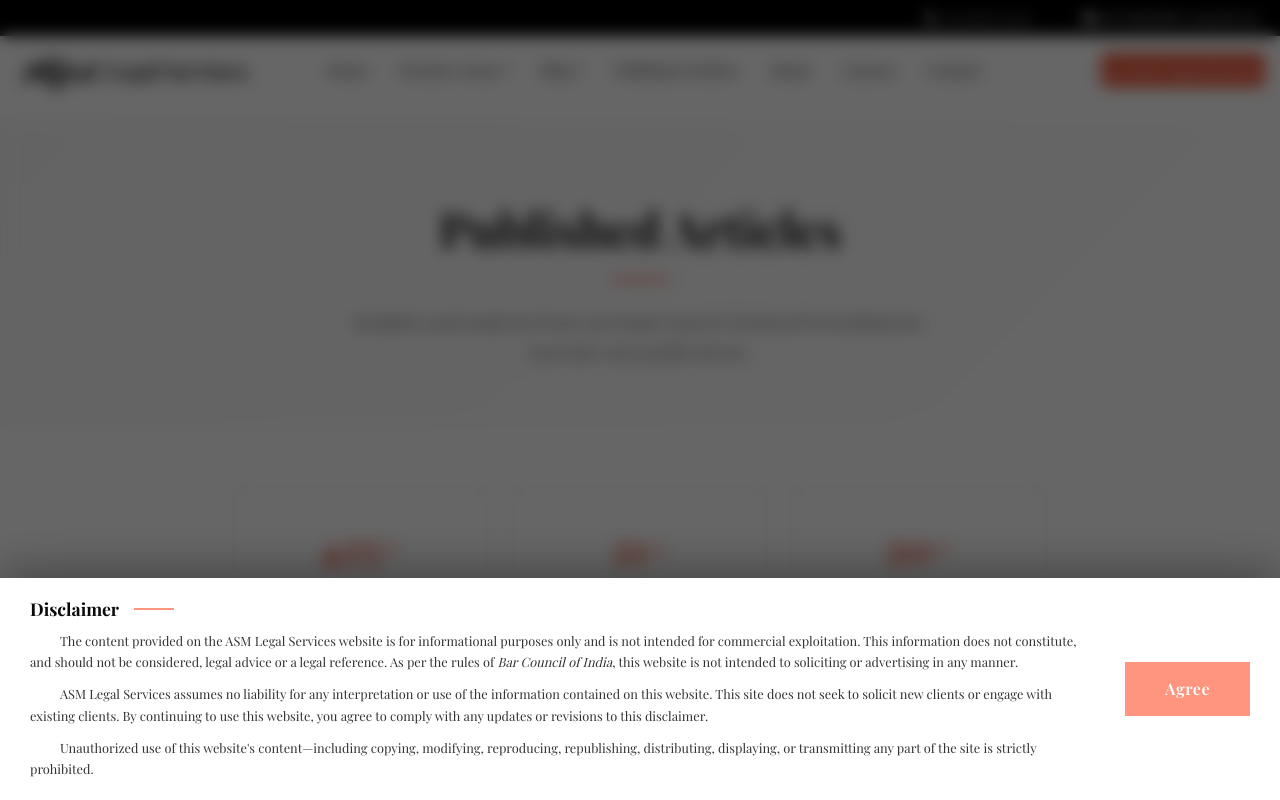
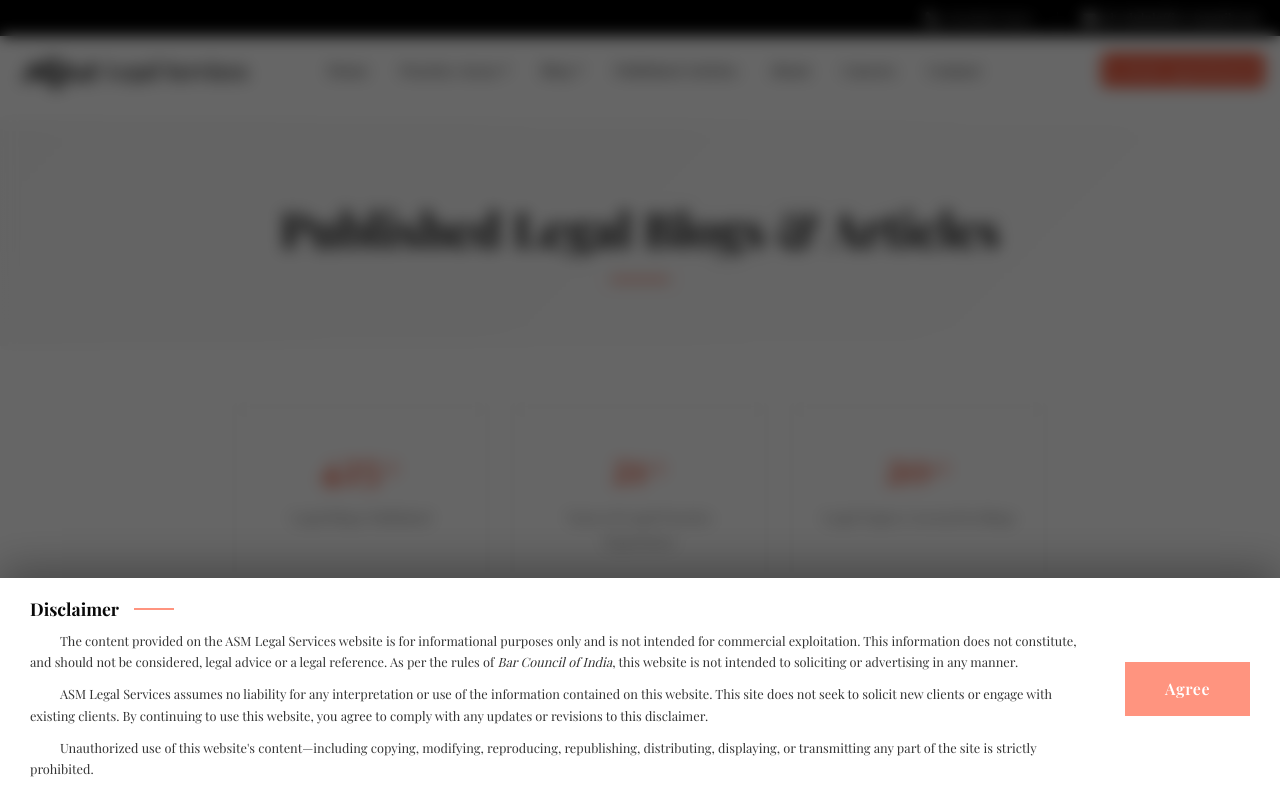
Before and after one commit to asmlegalservice/asmlegal, a React (Vite) app: page /published-articles in a window 1280 px wide. Shown: the top 800 px of the page. Built offline with nearby package versions, Linux system fonts and the light colour scheme.

Commit message:
correction

```diff
--- a/src/components/NavBar/NavBar.jsx
+++ b/src/components/NavBar/NavBar.jsx
@@ -75,7 +75,8 @@ const servicesData = [
       "Safeguard Your Brand & Business",
       "Founder & Investor Documentation",
       "Fund Raising & Investor Documentation",
-      "Strategic dispute resolution & risk control"
+      "Vendor & Partnership Agreement",
+
     ],
   },
 
@@ -226,12 +227,22 @@ const Navbar = () => {
                   {...makeHoverHandlers(setBlogOpen, blogTimer)}
                 >
                   <div className="blog-grid">
-                    {[1, 2, 3, 4].map((b) => (
-                      <Link key={b} to="/blogs" onClick={closeMenu} className="blog-item">
-                        <span>Blog Title {b}</span>
-                        <small>Category</small>
-                      </Link>
-                    ))}
+                    <Link to="/blogs" onClick={closeMenu} className=" service-title">
+                      <span>Understanding Real Estate Law in India</span>
+
+                    </Link>
+                    <Link to="/blogs" onClick={closeMenu} className=" service-title">
+                      <span>Family Law: Divorce and Custody Rights</span>
+
+                    </Link>
+                    <Link to="/blogs" onClick={closeMenu} className=" service-title">
+                      <span>Corporate Compliance for Startups</span>
+
+                    </Link>
+                    <Link to="/blogs" onClick={closeMenu} className=" service-title">
+                      <span>Civil Litigation Process Explained</span>
+
+                    </Link>
                   </div>
                 </div>
               )}
--- a/src/pages/PublishedArticles/PublishedArticles.css
+++ b/src/pages/PublishedArticles/PublishedArticles.css
@@ -10,7 +10,7 @@
 
 /* Hero Section */
 .articles-hero {
-  padding: 80px 0 60px;
+  padding: 80px 0 40px;
   background: linear-gradient(135deg, #f8f8f8 0%, #ffffff 100%);
 }
 
--- a/src/pages/PublishedArticles/PublishedArticles.jsx
+++ b/src/pages/PublishedArticles/PublishedArticles.jsx
@@ -57,11 +57,9 @@ const PublishedArticles = () => {
         <div className="container">
           <div className="row">
             <div className="col-lg-8 mx-auto text-center">
-              <h1 className="articles-title">Published Articles</h1>
+              <h1 className="articles-title">Published Legal Blogs & Articles</h1>
               <div className="title-underline"></div>
-              <p className="articles-subtitle">
-                Insights and analysis from our legal experts featured in leading law journals and publications.
-              </p>
+
             </div>
           </div>
         </div>
```
